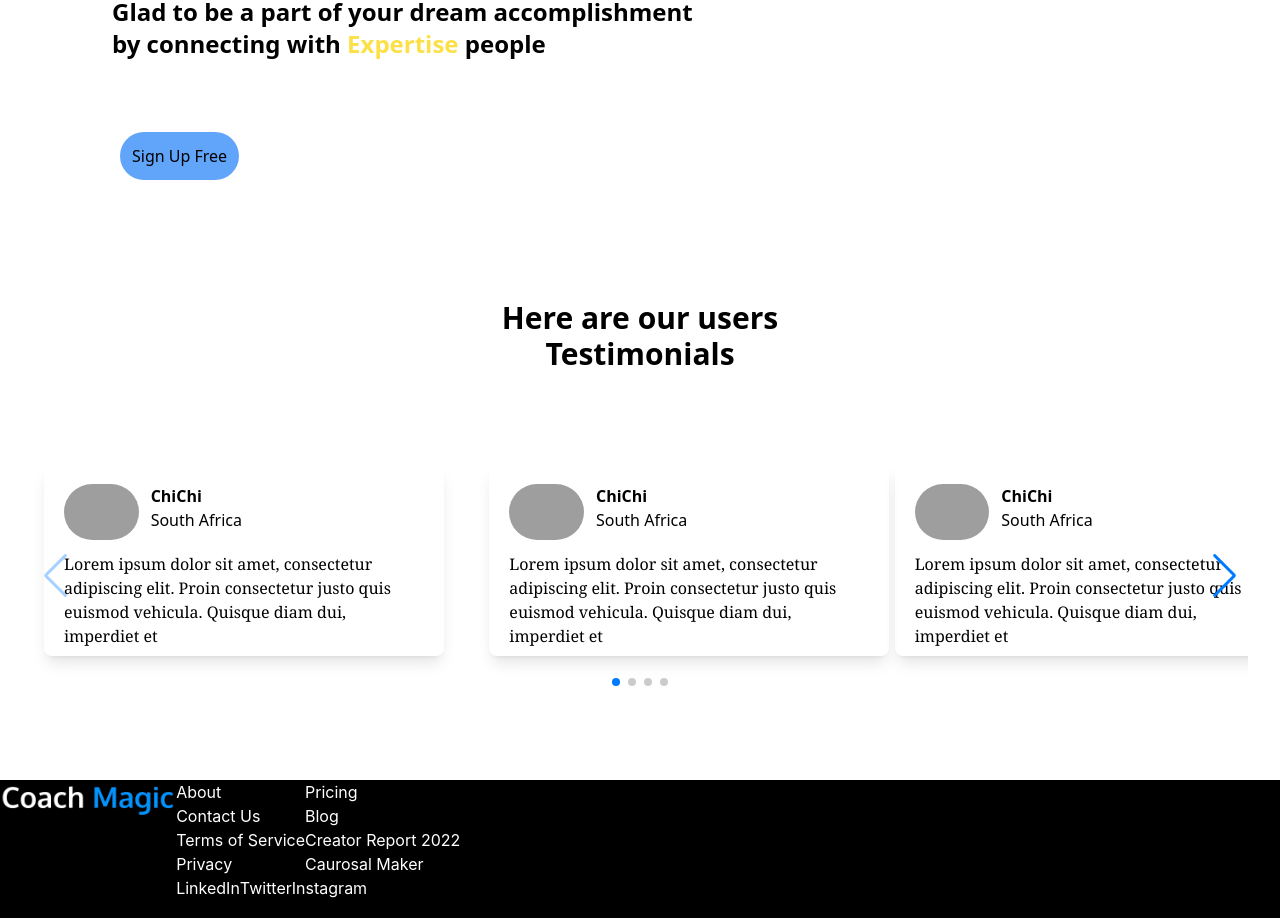
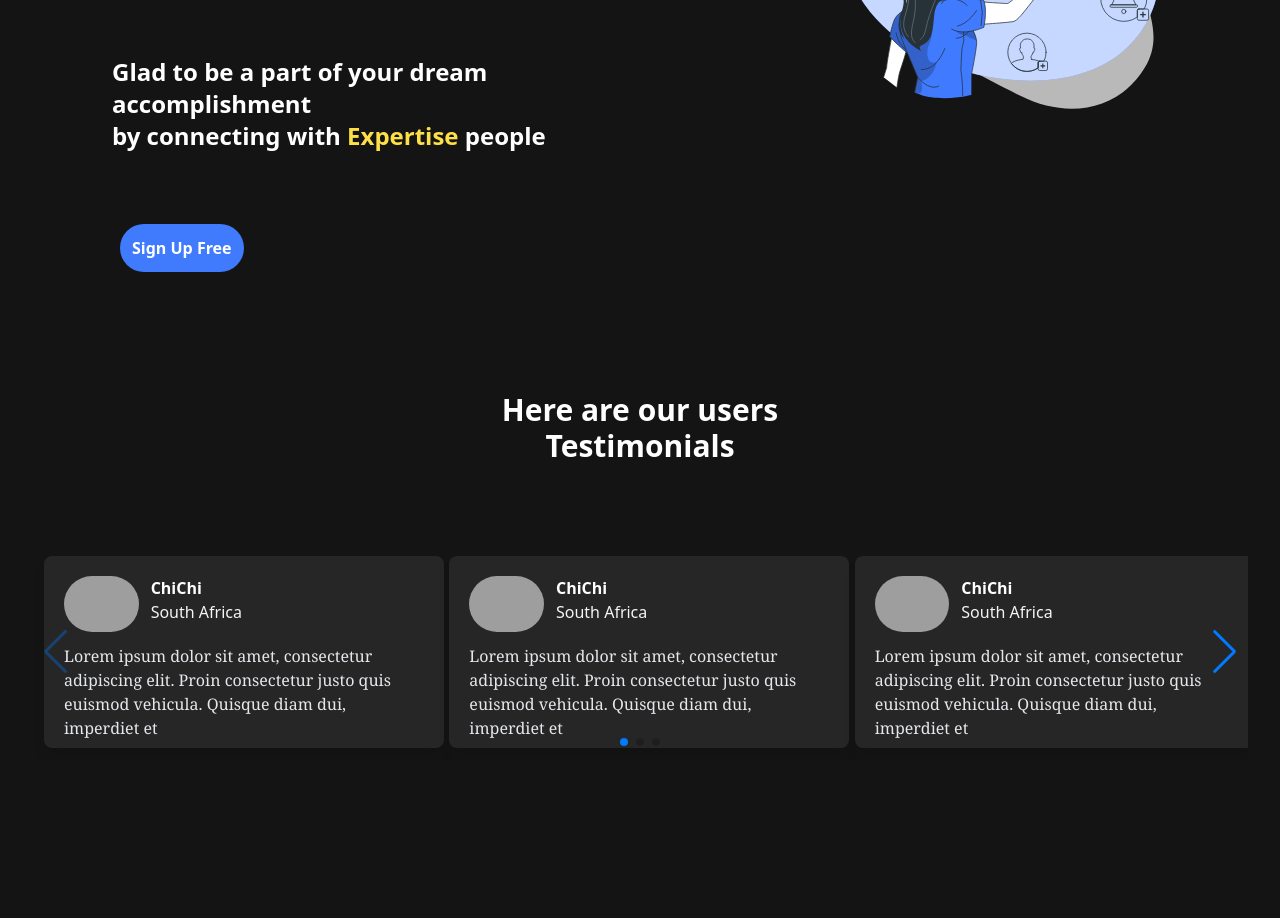
Before and after one commit to manosundarmanivel/CoachMagic-FrontEnd, a React (Create React App) app: page / in a window 1280 px wide. Shown: the part 420-1338 px from the top of the page. Built offline with nearby package versions, Linux system fonts and the light colour scheme; grey boxes are pictures that could not be loaded.

Commit message:
major change in ui

```diff
--- a/src/App.js
+++ b/src/App.js
@@ -18,7 +18,7 @@ const appRouter = createBrowserRouter([{
 
 function App() {
   return (
-    <div>
+    <div className="bg-[#141414]">
     <Header/>
     <Outlet/>
     <RouterProvider router={appRouter}/>
--- a/src/components/Footer.js
+++ b/src/components/Footer.js
@@ -2,30 +2,32 @@ import React from "react";
 import Logo from "../img/logo.jpg";
 const Footer = () => {
   return (
-    <div className=" mt-20 h-80 w-full bg-black flex">
+    <div className=" mt-20 h-100 w-full bg-[#141414] ">
+      <div className="p-20 flex grid grid-cols-2">
       <div>
-        <img className="h-10" src={Logo} />
+        <img className="h-24" src={Logo} />
       </div>
       <div>
-        <div className="flex">
-          <div>
+        <div className="flex ">
+          <div className="p-5 ml-10 grid grid-rows-4 gap-3">
             <h1 className="text-white">About</h1>
             <h1 className="text-white">Contact Us</h1>
             <h1 className="text-white">Terms of Service</h1>
             <h1 className="text-white">Privacy</h1>
           </div>
-          <div>
+          <div className="p-5 ml-40 grid grid-rows-4 gap-3">
             <h1 className="text-white">Pricing</h1>
             <h1 className="text-white">Blog</h1>
             <h1 className="text-white">Creator Report 2022</h1>
             <h1 className="text-white">Caurosal Maker</h1>
           </div>
         </div>
-        <div className="flex">
+        <div className="flex pl-5 pt-5 ml-10">
           <h1 className="text-white">LinkedIn</h1>
           <h1 className="text-white">Twitter</h1>
           <h1 className="text-white">Instagram</h1>
         </div>
+      </div>
       </div>
     </div>
   );
--- a/src/components/Home.js
+++ b/src/components/Home.js
@@ -2,27 +2,41 @@ import React from "react";
 import { Outlet } from "react-router-dom";
 import Testimonials from "./Testimonials";
 import Footer from "./Footer";
+import HomeImg from "../img/Accept request-bro.svg";
 
 const Home = () => {
   return (
-   <div>
-    <div className=" p-20 ">
-       {/* <Outlet/> */}
-      <h1 className=" font-bold font-sans text-6xl p-8">A Place value your <br/> <span className="text-purple-500">Question</span>  <br/>not your <span className="text-green-400"> Identity</span></h1>
-      <h1 className=" font-semibold font-sans text-2xl p-8">
-        Glad to be a part of your dream accomplishment <br/> by connecting with
-        <span className="text-yellow-300"> Expertise</span>  people
-      </h1>
-      <div className="mx-10 my-10">
-      <button className=" bg-blue-400 rounded-full p-3 font-sans font-medium">Sign Up Free</button>
+    <div>
+      <div className="flex">
+      <div className=" p-20  ">
+        {/* <Outlet/> */}
+        <h1 className=" font-bold font-sans text-6xl p-8 text-white ">
+          A Place value your <br />{" "}
+          <span className="text-purple-500">Question</span> <br />
+          not your <span className="text-green-400"> Identity</span>
+        </h1>
+        <h1
+          className=" font-semibold font-sans text-2xl p-8 text-white
+      "
+        >
+          Glad to be a part of your dream accomplishment <br /> by connecting
+          with
+          <span className="text-yellow-300"> Expertise</span> people
+        </h1>
+        <div className="mx-10 my-10">
+          <button className=" bg-[#407BFE] text-white rounded-full p-3 font-sans font-semibold">
+            Sign Up Free
+          </button>
+        </div>
       </div>
+      <div>
+        <img className="h-[600px] p-20 " src={HomeImg} />
 
+      </div>
+      </div>
+      <Testimonials />
+      <Footer />
     </div>
-    <Testimonials/>
-    <Footer/>
-   </div>
-
-
   );
 };
 
--- a/src/components/Testimonials.js
+++ b/src/components/Testimonials.js
@@ -8,8 +8,8 @@ import { Navigation, Pagination, Scrollbar, A11y } from 'swiper/modules';
 
 const Testimonials = () => {
   return (
-    <div className="px-4 sm:px-6 lg:px-8">
-        <h1 className='text-3xl font-sans font-bold text-center pb-20'>Here are our users <br/> Testimonials</h1>
+    <div className="px-4 sm:px-6 lg:px-8 bg-[#141414]">
+        <h1 className='text-3xl font-sans font-semibold text-center pb-20 text-white'>Here are our users <br/> Testimonials</h1>
         <Swiper
       modules={[Navigation, Pagination, Scrollbar, A11y]}
       spaceBetween={0}
@@ -29,7 +29,7 @@ const Testimonials = () => {
     >
       <SwiperSlide>
         <div className="">
-          <div className="w-[400px] h-48 shadow-lg m-3 p-5 rounded-lg">
+          <div className="w-[400px] h-48 shadow-lg m-3 p-5 rounded-lg bg-neutral-800">
             <div>
               <div className="flex ">
                 <img
@@ -37,13 +37,13 @@ const Testimonials = () => {
                   src="https://www.mecgale.com/wp-content/uploads/2017/08/dummy-profile.png"
                 />
                 <div className="pl-3">
-                  <h1 className="font-sans font-semibold">ChiChi</h1>
-                  <h1 className="font-sans font-light">South Africa</h1>
+                  <h1 className="font-sans font-semibold text-white">ChiChi</h1>
+                  <h1 className="font-sans font-light text-gray-100">South Africa</h1>
                 </div>
               </div>
             </div>
             <div className="pt-3">
-              <h1 className="font-serif ">
+              <h1 className="font-serif text-gray-200 ">
                 Lorem ipsum dolor sit amet, consectetur adipiscing elit. Proin
                 consectetur justo quis euismod vehicula. Quisque diam dui,
                 imperdiet et
@@ -53,22 +53,22 @@ const Testimonials = () => {
         </div>
       </SwiperSlide>
       <SwiperSlide>
-        <div className="pl-10 pb-8 ">
-          <div className="w-[400px] h-48  shadow-lg m-3 p-5 rounded-lg">
+        <div className="">
+          <div className="w-[400px] h-48 shadow-lg m-3 p-5 rounded-lg bg-neutral-800">
             <div>
-              <div className="flex">
+              <div className="flex ">
                 <img
                   className="h-14 rounded-full"
                   src="https://www.mecgale.com/wp-content/uploads/2017/08/dummy-profile.png"
                 />
                 <div className="pl-3">
-                  <h1 className="font-sans font-semibold">ChiChi</h1>
-                  <h1 className="font-sans font-light">South Africa</h1>
+                  <h1 className="font-sans font-semibold text-white">ChiChi</h1>
+                  <h1 className="font-sans font-light text-gray-100">South Africa</h1>
                 </div>
               </div>
             </div>
             <div className="pt-3">
-              <h1 className="font-serif ">
+              <h1 className="font-serif text-gray-200 ">
                 Lorem ipsum dolor sit amet, consectetur adipiscing elit. Proin
                 consectetur justo quis euismod vehicula. Quisque diam dui,
                 imperdiet et
@@ -78,22 +78,22 @@ const Testimonials = () => {
         </div>
       </SwiperSlide>
       <SwiperSlide>
-        <div className="pl-10 pb-8">
-          <div className="w-[400px] h-48 shadow-lg m-3 p-5 rounded-lg">
+        <div className="">
+          <div className="w-[400px] h-48 shadow-lg m-3 p-5 rounded-lg bg-neutral-800">
             <div>
-              <div className="flex">
+              <div className="flex ">
                 <img
                   className="h-14 rounded-full"
                   src="https://www.mecgale.com/wp-content/uploads/2017/08/dummy-profile.png"
                 />
                 <div className="pl-3">
-                  <h1 className="font-sans font-semibold">ChiChi</h1>
-                  <h1 className="font-sans font-light">South Africa</h1>
+                  <h1 className="font-sans font-semibold text-white">ChiChi</h1>
+                  <h1 className="font-sans font-light text-gray-100">South Africa</h1>
                 </div>
               </div>
             </div>
             <div className="pt-3">
-              <h1 className="font-serif ">
+              <h1 className="font-serif text-gray-200 ">
                 Lorem ipsum dolor sit amet, consectetur adipiscing elit. Proin
                 consectetur justo quis euismod vehicula. Quisque diam dui,
                 imperdiet et
@@ -103,22 +103,22 @@ const Testimonials = () => {
         </div>
       </SwiperSlide>
       <SwiperSlide>
-        <div className="pl-10 pb-8">
-          <div className="w-[400px] h-48 shadow-lg m-3 p-5 rounded-lg">
+        <div className="">
+          <div className="w-[400px] h-48 shadow-lg m-3 p-5 rounded-lg bg-neutral-800">
             <div>
-              <div className="flex">
+              <div className="flex ">
                 <img
                   className="h-14 rounded-full"
                   src="https://www.mecgale.com/wp-content/uploads/2017/08/dummy-profile.png"
                 />
                 <div className="pl-3">
-                  <h1 className="font-sans font-semibold">ChiChi</h1>
-                  <h1 className="font-sans font-light">South Africa</h1>
+                  <h1 className="font-sans font-semibold text-white">ChiChi</h1>
+                  <h1 className="font-sans font-light text-gray-100">South Africa</h1>
                 </div>
               </div>
             </div>
             <div className="pt-3">
-              <h1 className="font-serif ">
+              <h1 className="font-serif text-gray-200 ">
                 Lorem ipsum dolor sit amet, consectetur adipiscing elit. Proin
                 consectetur justo quis euismod vehicula. Quisque diam dui,
                 imperdiet et
@@ -128,22 +128,22 @@ const Testimonials = () => {
         </div>
       </SwiperSlide>
       <SwiperSlide>
-        <div className="pl-10 pb-8">
-          <div className="w-[400px] h-48 shadow-lg m-3 p-5 rounded-lg">
+        <div className="">
+          <div className="w-[400px] h-48 shadow-lg m-3 p-5 rounded-lg bg-neutral-800">
             <div>
-              <div className="flex">
+              <div className="flex ">
                 <img
                   className="h-14 rounded-full"
                   src="https://www.mecgale.com/wp-content/uploads/2017/08/dummy-profile.png"
                 />
                 <div className="pl-3">
-                  <h1 className="font-sans font-semibold">ChiChi</h1>
-                  <h1 className="font-sans font-light">South Africa</h1>
+                  <h1 className="font-sans font-semibold text-white">ChiChi</h1>
+                  <h1 className="font-sans font-light text-gray-100">South Africa</h1>
                 </div>
               </div>
             </div>
             <div className="pt-3">
-              <h1 className="font-serif ">
+              <h1 className="font-serif text-gray-200 ">
                 Lorem ipsum dolor sit amet, consectetur adipiscing elit. Proin
                 consectetur justo quis euismod vehicula. Quisque diam dui,
                 imperdiet et
@@ -152,31 +152,7 @@ const Testimonials = () => {
           </div>
         </div>
       </SwiperSlide>
-      <SwiperSlide>
-        <div className="pl-10 pb-8">
-          <div className="w-[400px] h-48 shadow-lg m-3 p-5 rounded-lg">
-            <div>
-              <div className="flex">
-                <img
-                  className="h-14 rounded-full"
-                  src="https://www.mecgale.com/wp-content/uploads/2017/08/dummy-profile.png"
-                />
-                <div className="pl-3">
-                  <h1 className="font-sans font-semibold">ChiChi</h1>
-                  <h1 className="font-sans font-light">South Africa</h1>
-                </div>
-              </div>
-            </div>
-            <div className="pt-3">
-              <h1 className="font-serif ">
-                Lorem ipsum dolor sit amet, consectetur adipiscing elit. Proin
-                consectetur justo quis euismod vehicula. Quisque diam dui,
-                imperdiet et
-              </h1>
-            </div>
-          </div>
-        </div>
-      </SwiperSlide>
+
 
 
     </Swiper>
```
Also changed, not shown: src/img/Accept request-bro.svg (added).
